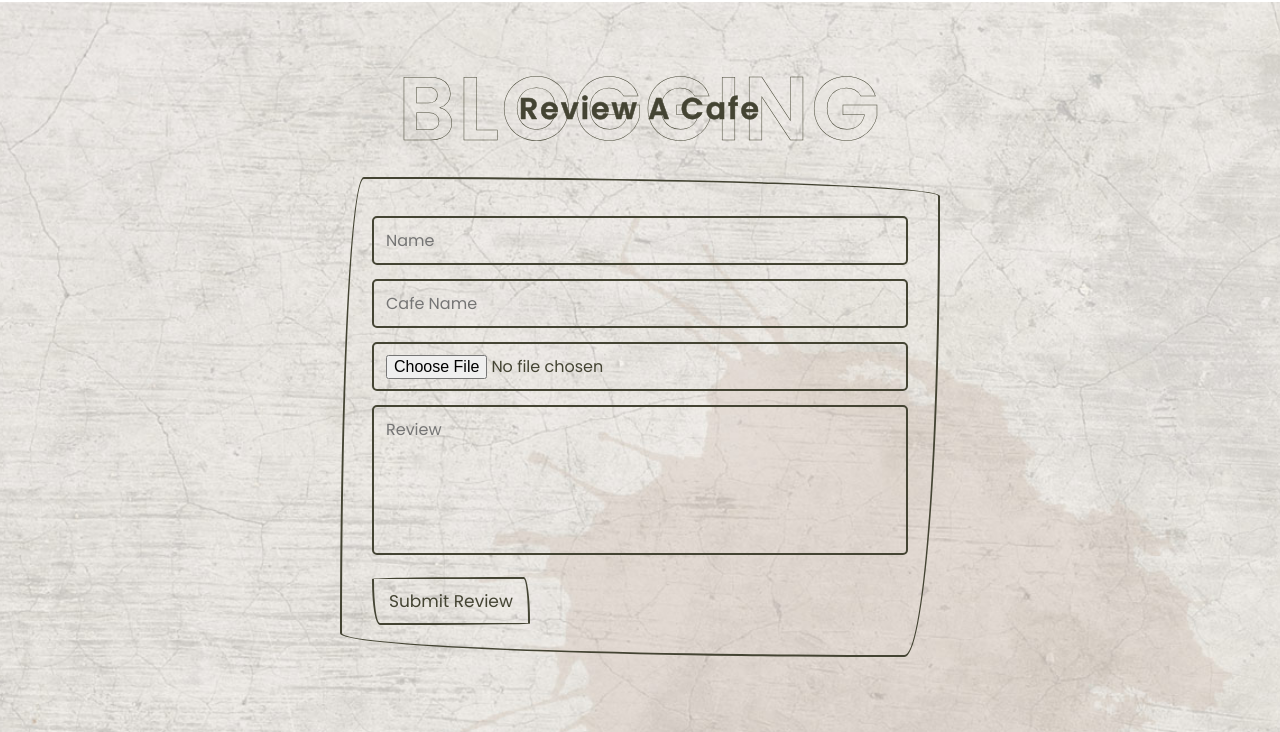
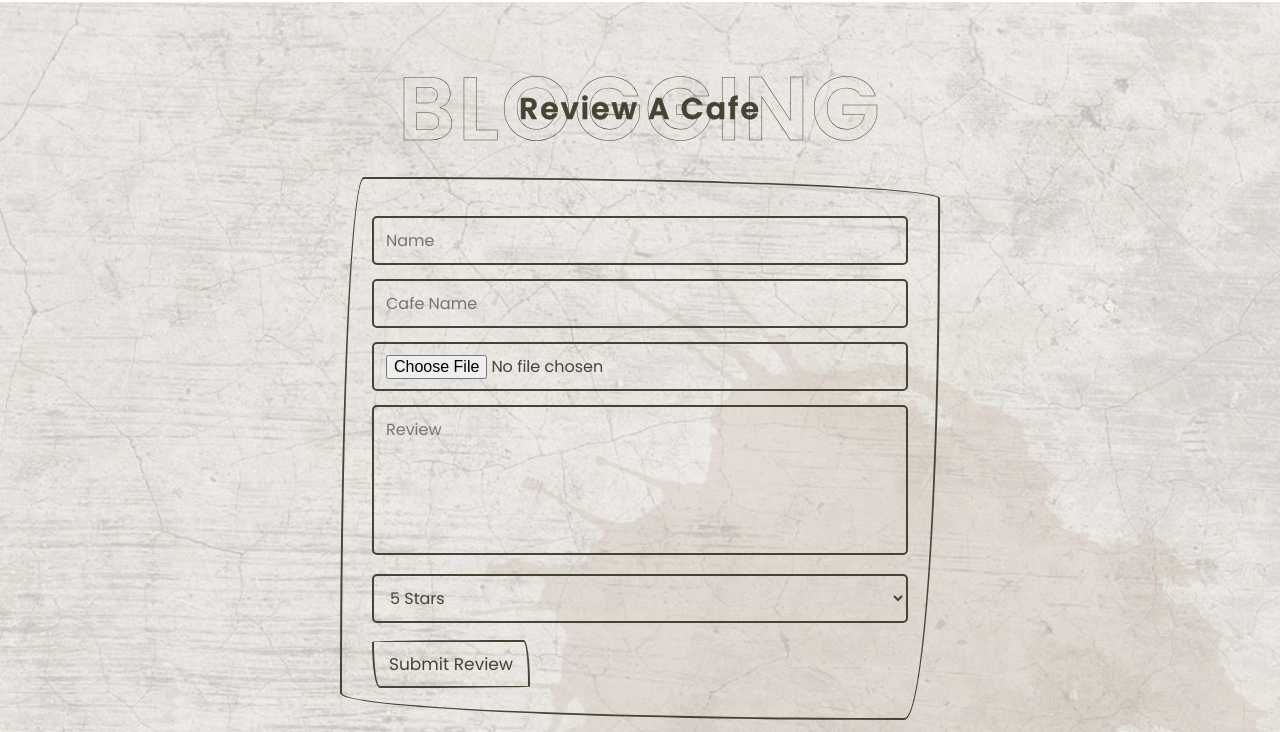
Before and after one commit to mduddin112203/CafeColumn, a plain HTML site: page index.html in a window 1280 px wide. Shown: the part 2860-3592 px from the top of the page. Drawn offline with nearby package versions, Linux system fonts and the light colour scheme.

Commit message:
Update index.html

```diff
--- a/index.html
+++ b/index.html
@@ -69,8 +69,7 @@
 
             <div class="content">
                 <h3 class="title">What is Cafe Column?</h3>
-                <p>
-We are a blog started by two college students who share a deep love for cafes, coffee, and the beautiful moments they create. Our journey began over countless cups of coffee shared during long, sleepless nights in college, where we found that the best memories were made in the cozy corners of our favorite cafes. At Cafe Column, we dive into the full experience of every cafe we visit, judging them on more than just their menu—because a good cafe is about the vibe, the ambiance, and the welcoming feel just as much as it’s about the perfect cup of coffee. Join us as we sip, savor, and celebrate the wonderful world of cafes, sharing our adventures and inspiring you to discover your own favorite spots.
+                <p>We are a blog started by two college students who share a deep love for cafes, coffee, and the beautiful moments they create. Our journey began over countless cups of coffee shared during long, sleepless nights in college, where we found that the best memories were made in the cozy corners of our favorite cafes. At Cafe Column, we dive into the full experience of every cafe we visit, judging them on more than just their menu—because a good cafe is about the vibe, the ambiance, and the welcoming feel just as much as it’s about the perfect cup of coffee. Join us as we sip, savor, and celebrate the wonderful world of cafes, sharing our adventures and inspiring you to discover your own favorite spots.
                 </p>
                 <a href="#" class="btn">read more</a>
                 <div class="icons-container">
@@ -230,14 +229,25 @@ We are a blog started by two college students who share a deep love for cafes, c
     <section class="book" id="book">
         <section class="contact">
             <h1 class="heading">Blogging <span>review a cafe</span></h1>
-
-            <form action="">
-                <input type="text" placeholder="Name" class="box">
-                <input type="text" placeholder="Cafe Name" class="box">
-                <input type="file" id="image" name="image" accept="image/*" class="box">
-                <textarea placeholder="Review" class="box" id="" cols="30" rows="10"></textarea>
+            <form id="reviewForm">
+                <input type="text" id="reviewerName" placeholder="Name" class="box" required>
+                <input type="text" id="cafeName" placeholder="Cafe Name" class="box" required>
+                <input type="file" id="reviewImage" name="image" accept="image/*" class="box" required>
+                <textarea id="reviewContent" placeholder="Review" class="box" cols="30" rows="10" required></textarea>
+                <select id="reviewRating" class="box" required>
+                    <option value="5">5 Stars</option>
+                    <option value="4">4 Stars</option>
+                    <option value="3">3 Stars</option>
+                    <option value="2">2 Stars</option>
+                    <option value="1">1 Star</option>
+                </select>
                 <input type="submit" value="Submit Review" class="btn">
             </form>
+
+
+
+
+
         </section>
 
 
```
